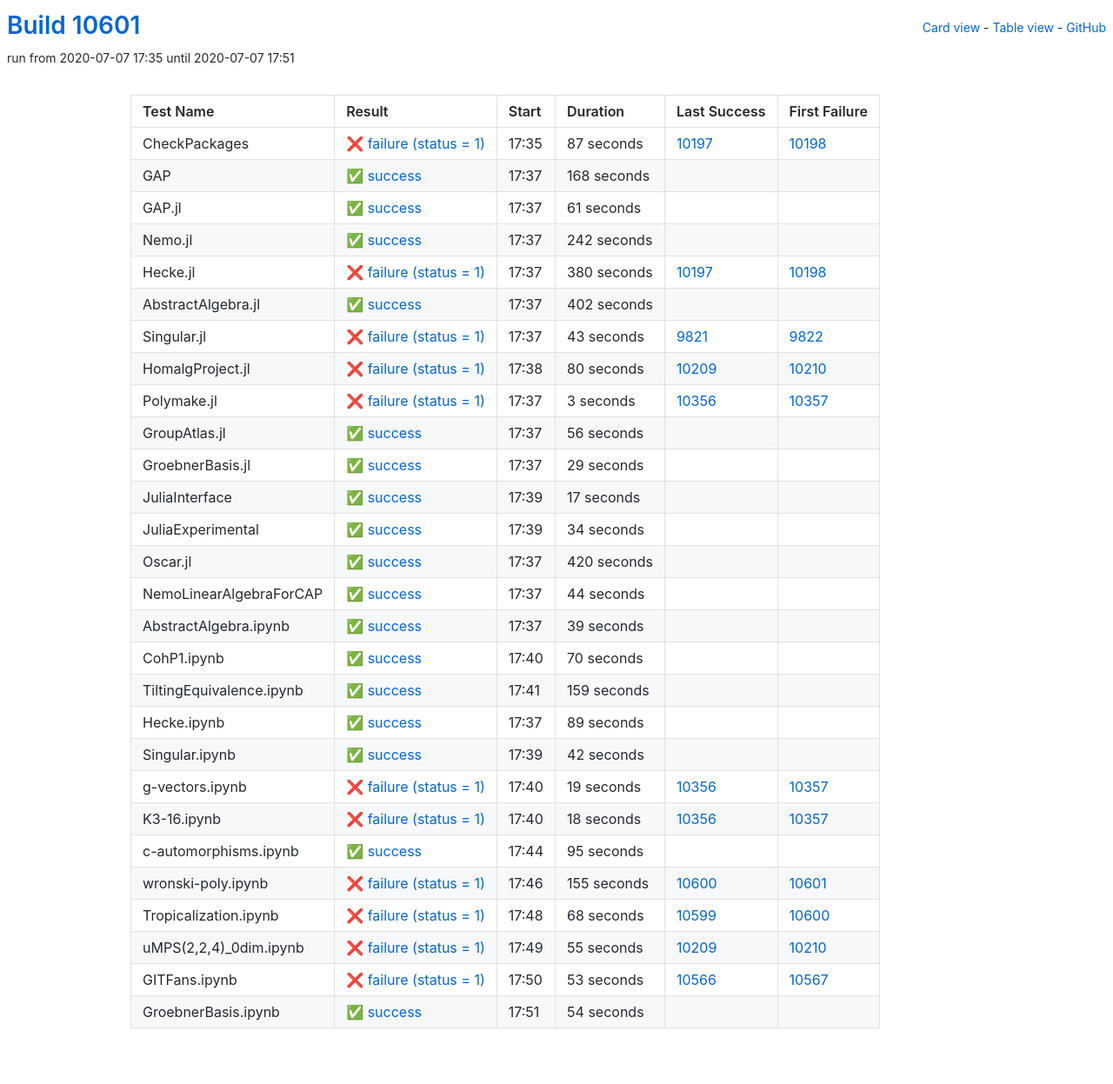
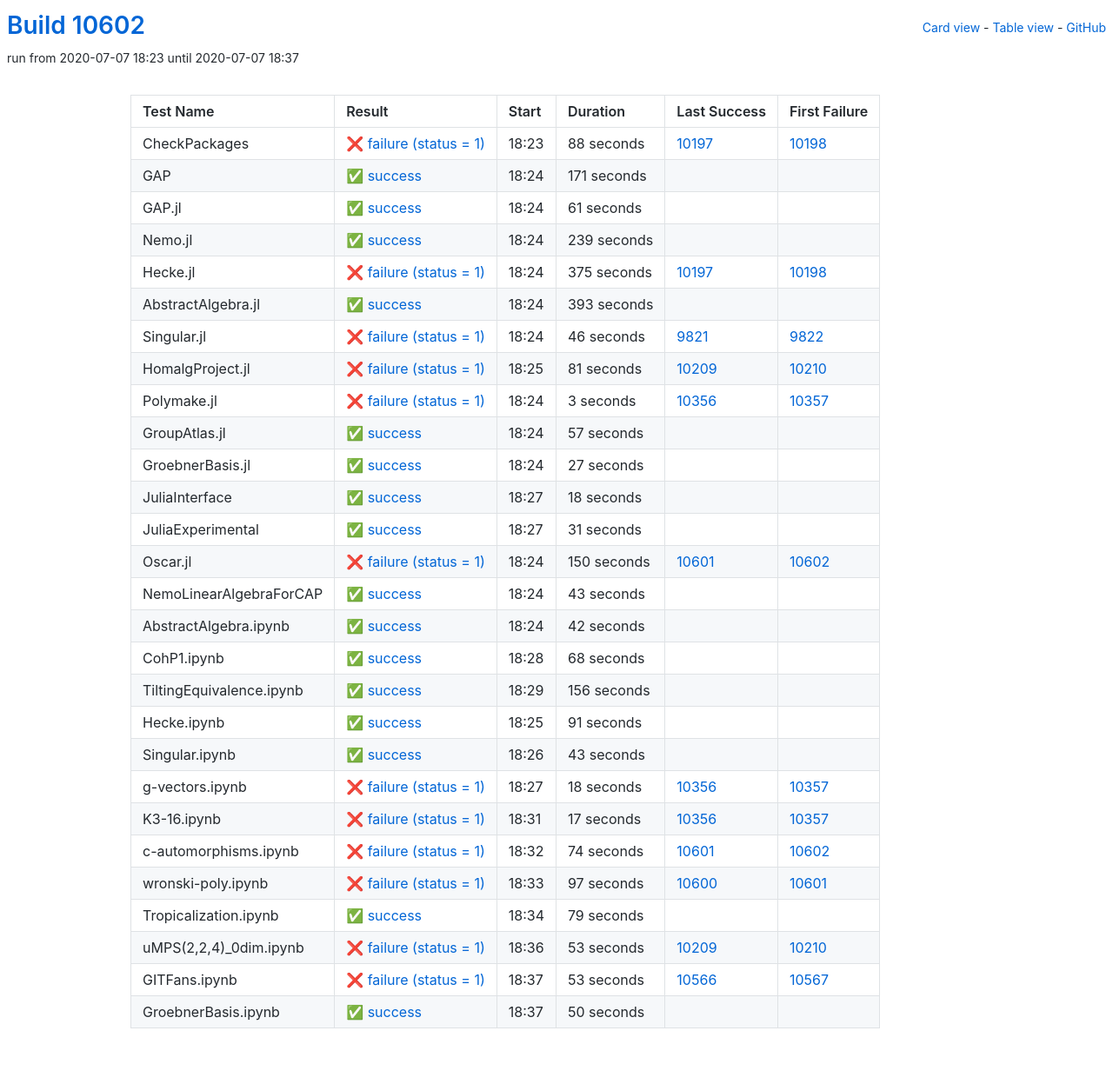
Before and after one commit to oscar-system/oscar-ci-status, a Jekyll site: the page built from table.html, in a window 1280 px wide. Shown: the whole page at 87% size. Built offline with Jekyll 4.4.1, drawn with Linux system fonts in a browser that asks for light colours.

Commit message:
Build #10602

```diff
--- a/_data/ci.yml
+++ b/_data/ci.yml
@@ -1,6 +1,6 @@
 ---
-build: 10601
-build_url: https://oscarci.mathematik.uni-kl.de/job/oscar/10601/
+build: 10602
+build_url: https://oscarci.mathematik.uni-kl.de/job/oscar/10602/
 job: oscar
 organization: oscar-system
 repo: oscar-ci-status
@@ -8,32 +8,32 @@ repourl: https://github.com/oscar-system/oscar-ci-status
 tests:
 - name: CheckPackages
   id: checkpackages
-  log: https://oscarci.mathematik.uni-kl.de/job/oscar/10601/artifact/logs/build-10601/CheckPackages.log
-  start: 2020-07-07 17:35
+  log: https://oscarci.mathematik.uni-kl.de/job/oscar/10602/artifact/logs/build-10602/CheckPackages.log
+  start: 2020-07-07 18:23
   success: false
   exitcode: 1
   status: failure
-  duration: 87
+  duration: 88
   last_success: 10197
   last_success_url: https://oscarci.mathematik.uni-kl.de/job/oscar/10197/
   first_failure: 10198
   first_failure_url: https://oscarci.mathematik.uni-kl.de/job/oscar/10198/
 - name: GAP
   id: gap
-  log: https://oscarci.mathematik.uni-kl.de/job/oscar/10601/artifact/logs/build-10601/GAP.log
-  start: 2020-07-07 17:37
+  log: https://oscarci.mathematik.uni-kl.de/job/oscar/10602/artifact/logs/build-10602/GAP.log
+  start: 2020-07-07 18:24
   success: true
   exitcode: 0
   status: success
-  duration: 168
+  duration: 171
   last_success: false
   last_success_url:
   first_failure: false
   first_failure_url:
 - name: GAP.jl
   id: gap-jl
-  log: https://oscarci.mathematik.uni-kl.de/job/oscar/10601/artifact/logs/build-10601/GAP.jl.log
-  start: 2020-07-07 17:37
+  log: https://oscarci.mathematik.uni-kl.de/job/oscar/10602/artifact/logs/build-10602/GAP.jl.log
+  start: 2020-07-07 18:24
   success: true
   exitcode: 0
   status: success
@@ -44,68 +44,68 @@ tests:
   first_failure_url:
 - name: Nemo.jl
   id: nemo-jl
-  log: https://oscarci.mathematik.uni-kl.de/job/oscar/10601/artifact/logs/build-10601/Nemo.jl.log
-  start: 2020-07-07 17:37
+  log: https://oscarci.mathematik.uni-kl.de/job/oscar/10602/artifact/logs/build-10602/Nemo.jl.log
+  start: 2020-07-07 18:24
   success: true
   exitcode: 0
   status: success
-  duration: 242
+  duration: 239
   last_success: false
   last_success_url:
   first_failure: false
   first_failure_url:
 - name: Hecke.jl
   id: hecke-jl
-  log: https://oscarci.mathematik.uni-kl.de/job/oscar/10601/artifact/logs/build-10601/Hecke.jl.log
-  start: 2020-07-07 17:37
+  log: https://oscarci.mathematik.uni-kl.de/job/oscar/10602/artifact/logs/build-10602/Hecke.jl.log
+  start: 2020-07-07 18:24
   success: false
   exitcode: 1
   status: failure
-  duration: 380
+  duration: 375
   last_success: 10197
   last_success_url: https://oscarci.mathematik.uni-kl.de/job/oscar/10197/
   first_failure: 10198
   first_failure_url: https://oscarci.mathematik.uni-kl.de/job/oscar/10198/
 - name: AbstractAlgebra.jl
   id: abstractalgebra-jl
-  log: https://oscarci.mathematik.uni-kl.de/job/oscar/10601/artifact/logs/build-10601/AbstractAlgebra.jl.log
-  start: 2020-07-07 17:37
+  log: https://oscarci.mathematik.uni-kl.de/job/oscar/10602/artifact/logs/build-10602/AbstractAlgebra.jl.log
+  start: 2020-07-07 18:24
   success: true
   exitcode: 0
   status: success
-  duration: 402
+  duration: 393
   last_success: false
   last_success_url:
   first_failure: false
   first_failure_url:
 - name: Singular.jl
   id: singular-jl
-  log: https://oscarci.mathematik.uni-kl.de/job/oscar/10601/artifact/logs/build-10601/Singular.jl.log
-  start: 2020-07-07 17:37
+  log: https://oscarci.mathematik.uni-kl.de/job/oscar/10602/artifact/logs/build-10602/Singular.jl.log
+  start: 2020-07-07 18:24
   success: false
   exitcode: 1
   status: failure
-  duration: 43
+  duration: 46
   last_success: 9821
   last_success_url: https://oscarci.mathematik.uni-kl.de/job/oscar/9821/
   first_failure: 9822
   first_failure_url: https://oscarci.mathematik.uni-kl.de/job/oscar/9822/
 - name: HomalgProject.jl
   id: homalgproject-jl
-  log: https://oscarci.mathematik.uni-kl.de/job/oscar/10601/artifact/logs/build-10601/HomalgProject.jl.log
-  start: 2020-07-07 17:38
+  log: https://oscarci.mathematik.uni-kl.de/job/oscar/10602/artifact/logs/build-10602/HomalgProject.jl.log
+  start: 2020-07-07 18:25
   success: false
   exitcode: 1
   status: failure
-  duration: 80
+  duration: 81
   last_success: 10209
   last_success_url: https://oscarci.mathematik.uni-kl.de/job/oscar/10209/
   first_failure: 10210
   first_failure_url: https://oscarci.mathematik.uni-kl.de/job/oscar/10210/
 - name: Polymake.jl
   id: polymake-jl
-  log: https://oscarci.mathematik.uni-kl.de/job/oscar/10601/artifact/logs/build-10601/Polymake.jl.log
-  start: 2020-07-07 17:37
+  log: https://oscarci.mathematik.uni-kl.de/job/oscar/10602/artifact/logs/build-10602/Polymake.jl.log
+  start: 2020-07-07 18:24
   success: false
   exitcode: 1
   status: failure
@@ -116,128 +116,80 @@ tests:
   first_failure_url: https://oscarci.mathematik.uni-kl.de/job/oscar/10357/
 - name: GroupAtlas.jl
   id: groupatlas-jl
-  log: https://oscarci.mathematik.uni-kl.de/job/oscar/10601/artifact/logs/build-10601/GroupAtlas.jl.log
-  start: 2020-07-07 17:37
+  log: https://oscarci.mathematik.uni-kl.de/job/oscar/10602/artifact/logs/build-10602/GroupAtlas.jl.log
+  start: 2020-07-07 18:24
   success: true
   exitcode: 0
   status: success
-  duration: 56
+  duration: 57
   last_success: false
   last_success_url:
   first_failure: false
   first_failure_url:
 - name: GroebnerBasis.jl
   id: groebnerbasis-jl
-  log: https://oscarci.mathematik.uni-kl.de/job/oscar/10601/artifact/logs/build-10601/GroebnerBasis.jl.log
-  start: 2020-07-07 17:37
+  log: https://oscarci.mathematik.uni-kl.de/job/oscar/10602/artifact/logs/build-10602/GroebnerBasis.jl.log
+  start: 2020-07-07 18:24
   success: true
   exitcode: 0
   status: success
-  duration: 29
+  duration: 27
   last_success: false
   last_success_url:
   first_failure: false
   first_failure_url:
 - name: JuliaInterface
   id: juliainterface
-  log: https://oscarci.mathematik.uni-kl.de/job/oscar/10601/artifact/logs/build-10601/JuliaInterface.log
-  start: 2020-07-07 17:39
+  log: https://oscarci.mathematik.uni-kl.de/job/oscar/10602/artifact/logs/build-10602/JuliaInterface.log
+  start: 2020-07-07 18:27
   success: true
   exitcode: 0
   status: success
-  duration: 17
+  duration: 18
   last_success: false
   last_success_url:
   first_failure: false
   first_failure_url:
 - name: JuliaExperimental
   id: juliaexperimental
-  log: https://oscarci.mathematik.uni-kl.de/job/oscar/10601/artifact/logs/build-10601/JuliaExperimental.log
-  start: 2020-07-07 17:39
+  log: https://oscarci.mathematik.uni-kl.de/job/oscar/10602/artifact/logs/build-10602/JuliaExperimental.log
+  start: 2020-07-07 18:27
   success: true
   exitcode: 0
   status: success
-  duration: 34
+  duration: 31
   last_success: false
   last_success_url:
   first_failure: false
   first_failure_url:
 - name: Oscar.jl
   id: oscar-jl
-  log: https://oscarci.mathematik.uni-kl.de/job/oscar/10601/artifact/logs/build-10601/Oscar.jl.log
-  start: 2020-07-07 17:37
+  log: https://oscarci.mathematik.uni-kl.de/job/oscar/10602/artifact/logs/build-10602/Oscar.jl.log
+  start: 2020-07-07 18:24
+  success: false
+  exitcode: 1
+  status: failure
+  duration: 150
+  last_success: 10601
+  last_success_url: https://oscarci.mathematik.uni-kl.de/job/oscar/10601/
+  first_failure: 10602
+  first_failure_url: https://oscarci.mathematik.uni-kl.de/job/oscar/10602/
+- name: NemoLinearAlgebraForCAP
+  id: nemolinearalgebraforcap
+  log: https://oscarci.mathematik.uni-kl.de/job/oscar/10602/artifact/logs/build-10602/NemoLinearAlgebraForCAP.log
+  start: 2020-07-07 18:24
   success: true
   exitcode: 0
   status: success
-  duration: 420
-  last_success: false
-  last_success_url:
-  first_failure: false
-  first_failure_url:
-- name: NemoLinearAlgebraForCAP
-  id: nemolinearalgebraforcap
-  log: https://oscarci.mathematik.uni-kl.de/job/oscar/10601/artifact/logs/build-10601/NemoLinearAlgebraForCAP.log
-  start: 2020-07-07 17:37
-  success: true
-  exitcode: 0
-  status: success
-  duration: 44
+  duration: 43
   last_success: false
   last_success_url:
   first_failure: false
   first_failure_url:
 - name: AbstractAlgebra.ipynb
   id: abstractalgebra-ipynb
-  log: https://oscarci.mathematik.uni-kl.de/job/oscar/10601/artifact/logs/build-10601/AbstractAlgebra.ipynb.log
-  start: 2020-07-07 17:37
-  success: true
-  exitcode: 0
-  status: success
-  duration: 39
-  last_success: false
-  last_success_url:
-  first_failure: false
-  first_failure_url:
-- name: CohP1.ipynb
-  id: cohp1-ipynb
-  log: https://oscarci.mathematik.uni-kl.de/job/oscar/10601/artifact/logs/build-10601/CohP1.ipynb.log
-  start: 2020-07-07 17:40
-  success: true
-  exitcode: 0
-  status: success
-  duration: 70
-  last_success: false
-  last_success_url:
-  first_failure: false
-  first_failure_url:
-- name: TiltingEquivalence.ipynb
-  id: tiltingequivalence-ipynb
-  log: https://oscarci.mathematik.uni-kl.de/job/oscar/10601/artifact/logs/build-10601/TiltingEquivalence.ipynb.log
-  start: 2020-07-07 17:41
-  success: true
-  exitcode: 0
-  status: success
-  duration: 159
-  last_success: false
-  last_success_url:
-  first_failure: false
-  first_failure_url:
-- name: Hecke.ipynb
-  id: hecke-ipynb
-  log: https://oscarci.mathematik.uni-kl.de/job/oscar/10601/artifact/logs/build-10601/Hecke.ipynb.log
-  start: 2020-07-07 17:37
-  success: true
-  exitcode: 0
-  status: success
-  duration: 89
-  last_success: false
-  last_success_url:
-  first_failure: false
-  first_failure_url:
-- name: Singular.ipynb
-  id: singular-ipynb
-  log: https://oscarci.mathematik.uni-kl.de/job/oscar/10601/artifact/logs/build-10601/Singular.ipynb.log
-  start: 2020-07-07 17:39
+  log: https://oscarci.mathematik.uni-kl.de/job/oscar/10602/artifact/logs/build-10602/AbstractAlgebra.ipynb.log
+  start: 2020-07-07 18:24
   success: true
   exitcode: 0
   status: success
@@ -246,22 +198,58 @@ tests:
   last_success_url:
   first_failure: false
   first_failure_url:
+- name: CohP1.ipynb
+  id: cohp1-ipynb
+  log: https://oscarci.mathematik.uni-kl.de/job/oscar/10602/artifact/logs/build-10602/CohP1.ipynb.log
+  start: 2020-07-07 18:28
+  success: true
+  exitcode: 0
+  status: success
+  duration: 68
+  last_success: false
+  last_success_url:
+  first_failure: false
+  first_failure_url:
+- name: TiltingEquivalence.ipynb
+  id: tiltingequivalence-ipynb
+  log: https://oscarci.mathematik.uni-kl.de/job/oscar/10602/artifact/logs/build-10602/TiltingEquivalence.ipynb.log
+  start: 2020-07-07 18:29
+  success: true
+  exitcode: 0
+  status: success
+  duration: 156
+  last_success: false
+  last_success_url:
+  first_failure: false
+  first_failure_url:
+- name: Hecke.ipynb
+  id: hecke-ipynb
+  log: https://oscarci.mathematik.uni-kl.de/job/oscar/10602/artifact/logs/build-10602/Hecke.ipynb.log
+  start: 2020-07-07 18:25
+  success: true
+  exitcode: 0
+  status: success
+  duration: 91
+  last_success: false
+  last_success_url:
+  first_failure: false
+  first_failure_url:
+- name: Singular.ipynb
+  id: singular-ipynb
+  log: https://oscarci.mathematik.uni-kl.de/job/oscar/10602/artifact/logs/build-10602/Singular.ipynb.log
+  start: 2020-07-07 18:26
+  success: true
+  exitcode: 0
+  status: success
+  duration: 43
+  last_success: false
+  last_success_url:
+  first_failure: false
+  first_failure_url:
 - name: g-vectors.ipynb
   id: g-vectors-ipynb
-  log: https://oscarci.mathematik.uni-kl.de/job/oscar/10601/artifact/logs/build-10601/g-vectors.ipynb.log
-  start: 2020-07-07 17:40
-  success: false
-  exitcode: 1
-  status: failure
-  duration: 19
-  last_success: 10356
-  last_success_url: https://oscarci.mathematik.uni-kl.de/job/oscar/10356/
-  first_failure: 10357
-  first_failure_url: https://oscarci.mathematik.uni-kl.de/job/oscar/10357/
-- name: K3-16.ipynb
-  id: k3-16-ipynb
-  log: https://oscarci.mathematik.uni-kl.de/job/oscar/10601/artifact/logs/build-10601/K3-16.ipynb.log
-  start: 2020-07-07 17:40
+  log: https://oscarci.mathematik.uni-kl.de/job/oscar/10602/artifact/logs/build-10602/g-vectors.ipynb.log
+  start: 2020-07-07 18:27
   success: false
   exitcode: 1
   status: failure
@@ -270,58 +258,70 @@ tests:
   last_success_url: https://oscarci.mathematik.uni-kl.de/job/oscar/10356/
   first_failure: 10357
   first_failure_url: https://oscarci.mathematik.uni-kl.de/job/oscar/10357/
-- name: c-automorphisms.ipynb
-  id: c-automorphisms-ipynb
-  log: https://oscarci.mathematik.uni-kl.de/job/oscar/10601/artifact/logs/build-10601/c-automorphisms.ipynb.log
-  start: 2020-07-07 17:44
-  success: true
-  exitcode: 0
-  status: success
-  duration: 95
-  last_success: false
-  last_success_url:
-  first_failure: false
-  first_failure_url:
-- name: wronski-poly.ipynb
-  id: wronski-poly-ipynb
-  log: https://oscarci.mathematik.uni-kl.de/job/oscar/10601/artifact/logs/build-10601/wronski-poly.ipynb.log
-  start: 2020-07-07 17:46
+- name: K3-16.ipynb
+  id: k3-16-ipynb
+  log: https://oscarci.mathematik.uni-kl.de/job/oscar/10602/artifact/logs/build-10602/K3-16.ipynb.log
+  start: 2020-07-07 18:31
   success: false
   exitcode: 1
   status: failure
-  duration: 155
+  duration: 17
+  last_success: 10356
+  last_success_url: https://oscarci.mathematik.uni-kl.de/job/oscar/10356/
+  first_failure: 10357
+  first_failure_url: https://oscarci.mathematik.uni-kl.de/job/oscar/10357/
+- name: c-automorphisms.ipynb
+  id: c-automorphisms-ipynb
+  log: https://oscarci.mathematik.uni-kl.de/job/oscar/10602/artifact/logs/build-10602/c-automorphisms.ipynb.log
+  start: 2020-07-07 18:32
+  success: false
+  exitcode: 1
+  status: failure
+  duration: 74
+  last_success: 10601
+  last_success_url: https://oscarci.mathematik.uni-kl.de/job/oscar/10601/
+  first_failure: 10602
+  first_failure_url: https://oscarci.mathematik.uni-kl.de/job/oscar/10602/
+- name: wronski-poly.ipynb
+  id: wronski-poly-ipynb
+  log: https://oscarci.mathematik.uni-kl.de/job/oscar/10602/artifact/logs/build-10602/wronski-poly.ipynb.log
+  start: 2020-07-07 18:33
+  success: false
+  exitcode: 1
+  status: failure
+  duration: 97
   last_success: 10600
   last_success_url: https://oscarci.mathematik.uni-kl.de/job/oscar/10600/
   first_failure: 10601
   first_failure_url: https://oscarci.mathematik.uni-kl.de/job/oscar/10601/
 - name: Tropicalization.ipynb
   id: tropicalization-ipynb
-  log: https://oscarci.mathematik.uni-kl.de/job/oscar/10601/artifact/logs/build-10601/Tropicalization.ipynb.log
-  start: 2020-07-07 17:48
+  log: https://oscarci.mathematik.uni-kl.de/job/oscar/10602/artifact/logs/build-10602/Tropicalization.ipynb.log
+  start: 2020-07-07 18:34
+  success: true
+  exitcode: 0
+  status: success
+  duration: 79
+  last_success: false
+  last_success_url:
+  first_failure: false
+  first_failure_url:
+- name: uMPS(2,2,4)_0dim.ipynb
+  id: umps-2-2-4-0dim-ipynb
+  log: https://oscarci.mathematik.uni-kl.de/job/oscar/10602/artifact/logs/build-10602/uMPS-2-2-4-_0dim.ipynb.log
+  start: 2020-07-07 18:36
   success: false
   exitcode: 1
   status: failure
-  duration: 68
-  last_success: 10599
-  last_success_url: https://oscarci.mathematik.uni-kl.de/job/oscar/10599/
-  first_failure: 10600
-  first_failure_url: https://oscarci.mathematik.uni-kl.de/job/oscar/10600/
-- name: uMPS(2,2,4)_0dim.ipynb
-  id: umps-2-2-4-0dim-ipynb
-  log: https://oscarci.mathematik.uni-kl.de/job/oscar/10601/artifact/logs/build-10601/uMPS-2-2-4-_0dim.ipynb.log
-  start: 2020-07-07 17:49
-  success: false
-  exitcode: 1
-  status: failure
-  duration: 55
+  duration: 53
   last_success: 10209
   last_success_url: https://oscarci.mathematik.uni-kl.de/job/oscar/10209/
   first_failure: 10210
   first_failure_url: https://oscarci.mathematik.uni-kl.de/job/oscar/10210/
 - name: GITFans.ipynb
   id: gitfans-ipynb
-  log: https://oscarci.mathematik.uni-kl.de/job/oscar/10601/artifact/logs/build-10601/GITFans.ipynb.log
-  start: 2020-07-07 17:50
+  log: https://oscarci.mathematik.uni-kl.de/job/oscar/10602/artifact/logs/build-10602/GITFans.ipynb.log
+  start: 2020-07-07 18:37
   success: false
   exitcode: 1
   status: failure
@@ -332,12 +332,12 @@ tests:
   first_failure_url: https://oscarci.mathematik.uni-kl.de/job/oscar/10567/
 - name: GroebnerBasis.ipynb
   id: groebnerbasis-ipynb
-  log: https://oscarci.mathematik.uni-kl.de/job/oscar/10601/artifact/logs/build-10601/GroebnerBasis.ipynb.log
-  start: 2020-07-07 17:51
+  log: https://oscarci.mathematik.uni-kl.de/job/oscar/10602/artifact/logs/build-10602/GroebnerBasis.ipynb.log
+  start: 2020-07-07 18:37
   success: true
   exitcode: 0
   status: success
-  duration: 54
+  duration: 50
   last_success: false
   last_success_url:
   first_failure: false
```
Also changed, not shown: README.md.
